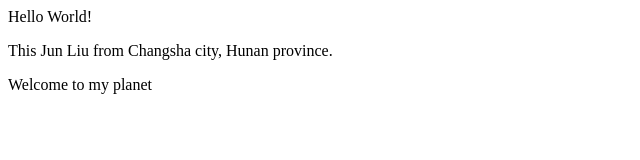
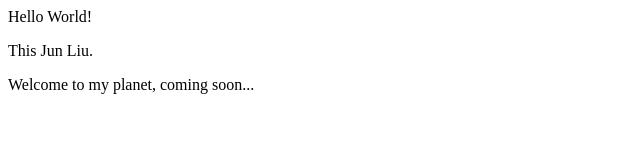
Before and after one commit to csjunjun/junjun.github.io, a plain HTML site: page index.html in a window 1280 px wide. Shown: the whole page, without its empty margins (0-640 px from the left). Drawn offline with Linux system fonts and the light colour scheme.

Commit message:
Update index.html

```diff
--- a/index.html
+++ b/index.html
@@ -1,3 +1,3 @@
 <p>Hello World!</p>
-<p>This Jun Liu from Changsha city, Hunan province.</p>
-<p>Welcome to my planet</p>
+<p>This Jun Liu.</p>
+<p>Welcome to my planet, coming soon...</p>
```
